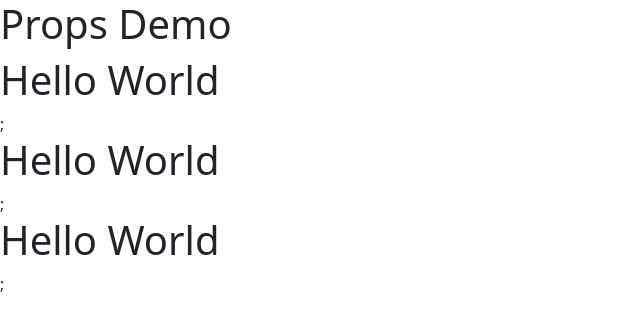
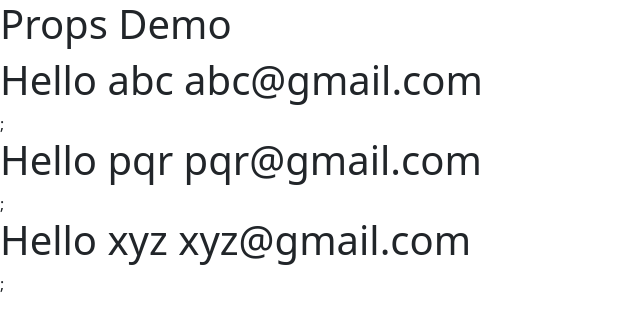
Before and after one commit to abhiv1914/first-react-app, a React (Create React App) app: page / in a window 1280 px wide. Shown: the top 330 px of the page, without its empty margins (0-640 px from the left). Built offline with nearby package versions, Linux system fonts and the light colour scheme.

Commit message:
b4-props

```diff
--- a/src/App.js
+++ b/src/App.js
@@ -2,17 +2,20 @@ function App() {
   return (
     <>
       <h1>Props Demo</h1>
-
-      <MessageDemo/>
-      <MessageDemo/>
-      <MessageDemo/>
+      {/* Calling the MessageDemo */}
+      <MessageDemo name="abc" email="abc@gmail.com"/>
+      <MessageDemo name="pqr" email="pqr@gmail.com"/>
+      <MessageDemo name="xyz" email="xyz@gmail.com"/>
     </>
   );
 }
-function MessageDemo(){
+
+//Reusable
+// how to make this dynamic
+function MessageDemo({email,name}){
   return(
     <>
-     <h1>Hello World</h1>;
+     <h1>Hello {name} {email}</h1>;
     </>
   );
 }
```
